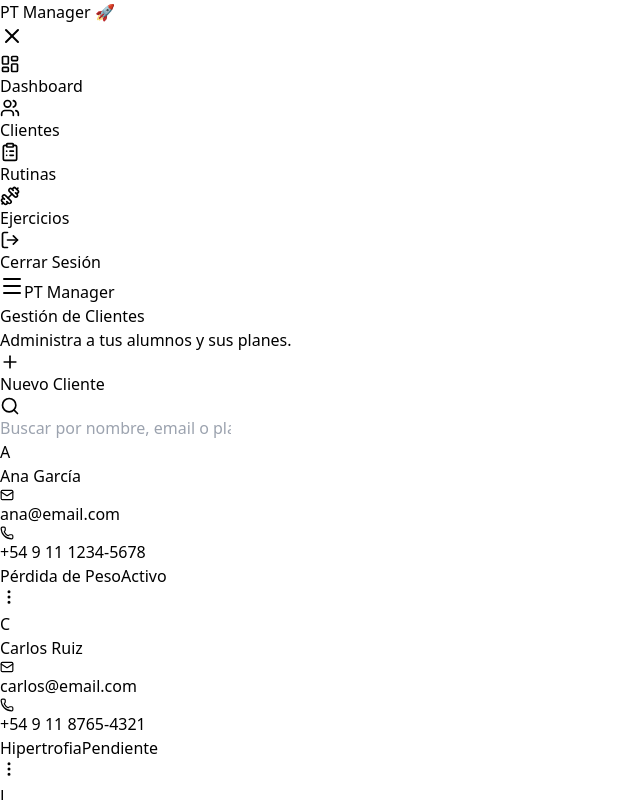
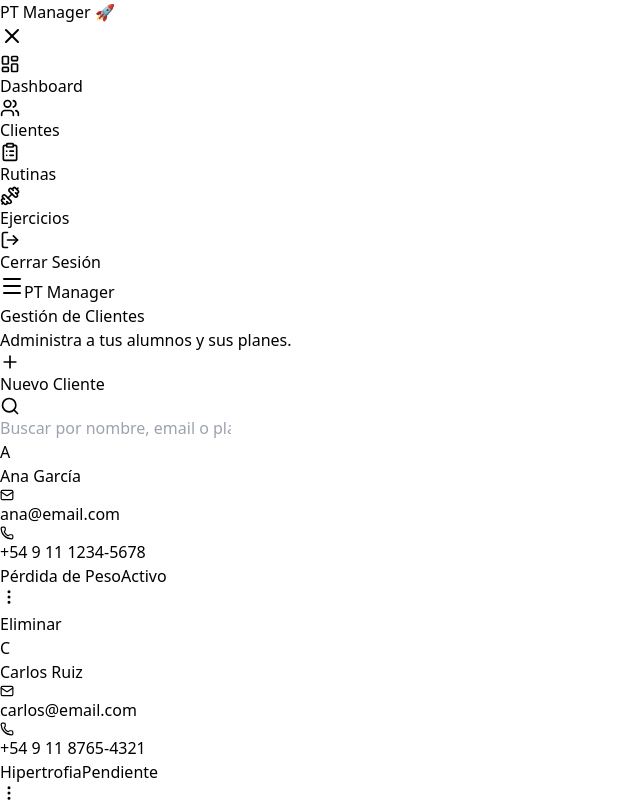
Before and after one commit to Pabloczurylo/MMP-Project1, a React (Vite) app in the folder Client/: page /clients in a window 1280 px wide. Both pictures are taken after a click on the button 9 px from the left and 597 px from the top of the page. Shown: the top 800 px of the page, without its empty margins (0-640 px from the left). Built offline with nearby package versions, Linux system fonts and the light colour scheme.

Commit message:
Ahora se puede eliminar a los clientes de la lista.

```diff
--- a/Client/src/pages/Clients.jsx
+++ b/Client/src/pages/Clients.jsx
@@ -1,5 +1,5 @@
 
-import { useEffect, useState } from 'react'
+import { useEffect, useState, useRef } from 'react'
 import { Search, Plus, MoreVertical, Mail, Phone } from 'lucide-react'
 import { Link } from 'react-router-dom'
 import Card from '../components/ui/Card'
@@ -17,6 +17,8 @@ const Clients = () => {
     const stored = localStorage.getItem('clients')
     return stored ? JSON.parse(stored) : defaultClients
   })
+  const [openMenu, setOpenMenu] = useState(null)
+  const pageRef = useRef(null)
 
   useEffect(() => {
     const sync = () => {
@@ -29,6 +31,27 @@ const Clients = () => {
     window.addEventListener('storage', sync)
     return () => window.removeEventListener('storage', sync)
   }, [])
+
+  useEffect(() => {
+    const handleDocClick = (e) => {
+      // if click is inside a menu or its toggle, do nothing
+      if (e.target.closest && (e.target.closest('[data-menu]') || e.target.closest('[data-menu-toggle]'))) return
+      setOpenMenu(null)
+    }
+    document.addEventListener('click', handleDocClick)
+    return () => document.removeEventListener('click', handleDocClick)
+  }, [])
+
+  const toggleMenu = (id) => {
+    setOpenMenu(prev => prev === id ? null : id)
+  }
+
+  const deleteClient = (id) => {
+    const updated = clients.filter(c => c.id !== id)
+    setClients(updated)
+    localStorage.setItem('clients', JSON.stringify(updated))
+    setOpenMenu(null)
+  }
 
   return (
     <div className="space-y-6">
@@ -93,9 +116,16 @@ const Clients = () => {
                   {client.status}
                 </span>
               </div>
-              <button className="text-gray-500 hover:text-white p-2 rounded-lg hover:bg-gray-700 transition-colors flex-shrink-0">
-                <MoreVertical size={18} />
-              </button>
+              <div className="relative">
+                <button data-menu-toggle onClick={() => toggleMenu(client.id)} className="text-gray-500 hover:text-white p-2 rounded-lg hover:bg-gray-700 transition-colors flex-shrink-0">
+                  <MoreVertical size={18} />
+                </button>
+                {openMenu === client.id && (
+                  <div data-menu className="absolute right-0 mt-2 w-36 bg-gray-900 border border-gray-800 rounded shadow-lg z-50">
+                    <button onClick={() => deleteClient(client.id)} className="w-full text-left px-4 py-2 hover:bg-red-600 hover:text-white text-red-400">Eliminar</button>
+                  </div>
+                )}
+              </div>
             </div>
           </Card>
         ))}
@@ -159,9 +189,16 @@ const Clients = () => {
                     </span>
                   </td>
                   <td className="px-6 py-4 text-right">
-                    <button className="text-gray-500 hover:text-white p-2 rounded-lg hover:bg-gray-700 transition-colors">
-                      <MoreVertical size={18} />
-                    </button>
+                    <div className="relative inline-block">
+                      <button data-menu-toggle onClick={() => toggleMenu(client.id)} className="text-gray-500 hover:text-white p-2 rounded-lg hover:bg-gray-700 transition-colors">
+                        <MoreVertical size={18} />
+                      </button>
+                      {openMenu === client.id && (
+                        <div data-menu className="absolute right-0 mt-2 w-36 bg-gray-900 border border-gray-800 rounded shadow-lg z-50">
+                          <button onClick={() => deleteClient(client.id)} className="w-full text-left px-4 py-2 hover:bg-red-600 hover:text-white text-red-400">Eliminar</button>
+                        </div>
+                      )}
+                    </div>
                   </td>
                 </tr>
               ))}
```
